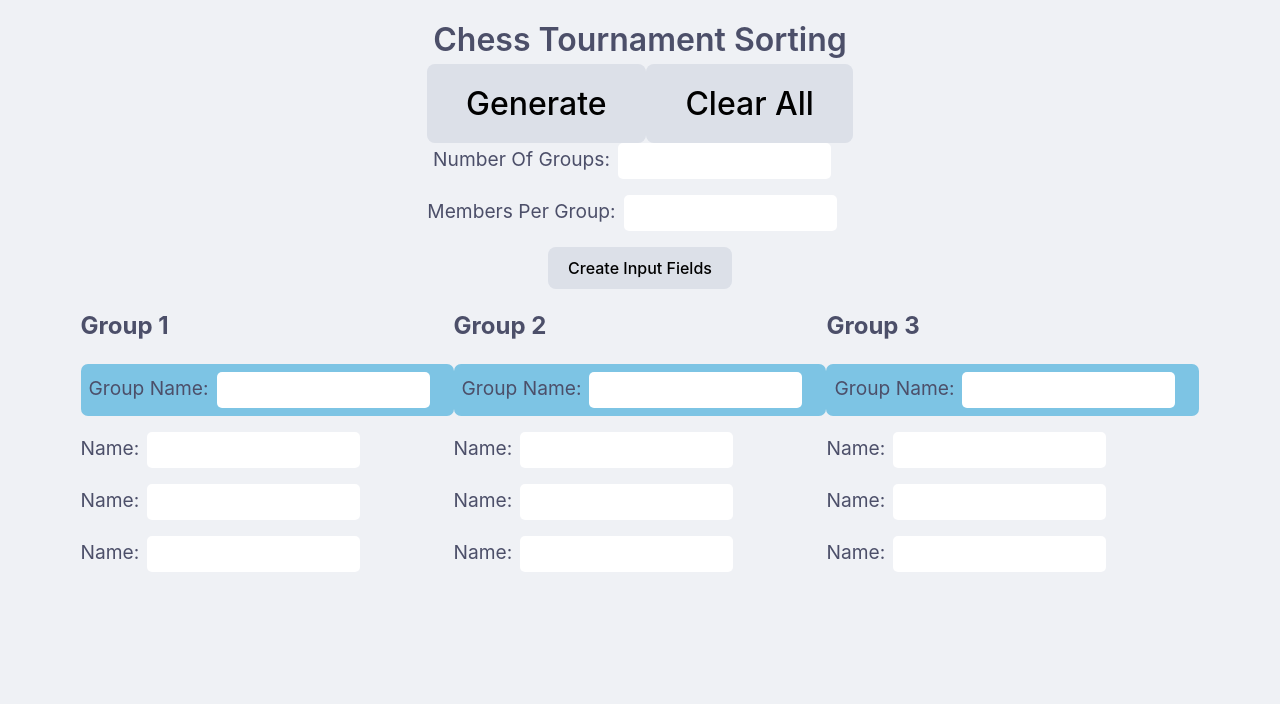
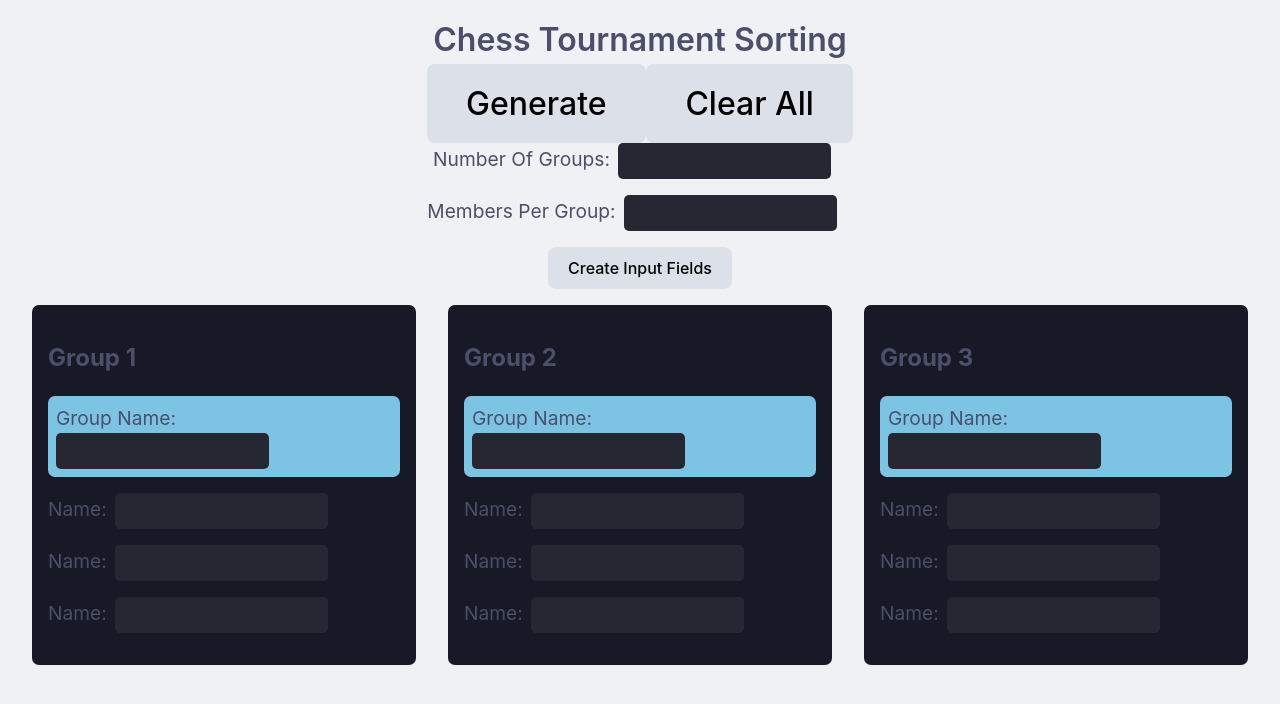
Before and after one commit to B33th0v3n960/chess-tournament-sorting, a React (Vite) app: page / in a window 1280 px wide. Shown: the top 704 px of the page. Built offline with nearby package versions, Linux system fonts and the light colour scheme.

Commit message:
Create new universal class styles to be used

```diff
--- a/src/css/index.css
+++ b/src/css/index.css
@@ -90,6 +90,25 @@ button:focus-visible {
   margin-bottom: 1rem;
 }
 
+.display-block {
+  display: block;
+}
+
+.display-inline {
+  display: inline;
+}
+
+.group {
+  background: #181926;
+  padding: 1rem;
+  border-radius: 7px;
+  margin: 1rem;
+}
+
+input {
+  background: #262733;
+}
+
 @media (min-width: 1000px) {
   .group__container {
     flex-direction: row;
```
